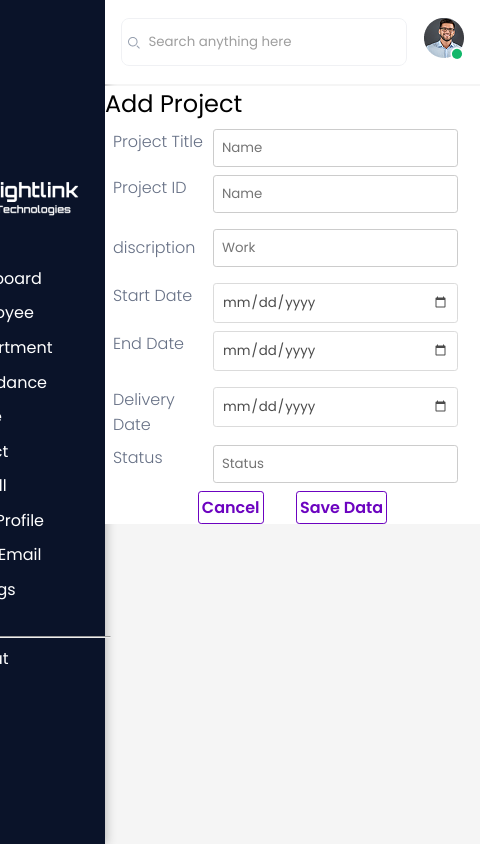
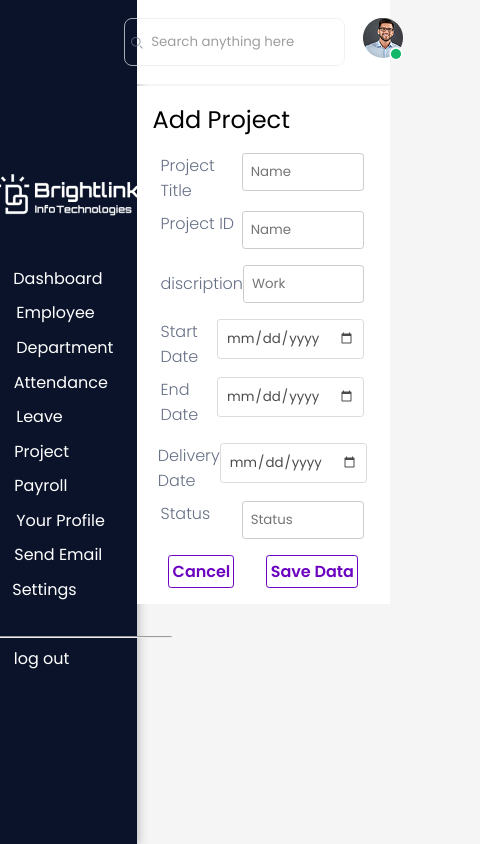
Before and after one commit to smita1017/HRM-PROJECT-2, a plain HTML site: page index.html in a window 390 px wide. Both pictures are taken after a click on the picture 310 px from the left and 40 px from the top of the page. Shown: the whole page, 480 px wide, since content can reach past the window. Drawn offline with Linux system fonts and the light colour scheme.

Commit message:
nightcode

```diff
--- a/index.js
+++ b/index.js
@@ -5,16 +5,23 @@ document.addEventListener("DOMContentLoaded", function () {
         const hamburgur = document.querySelector(".handburgerimg"); // Ensure correct class selection
         const leftSection = document.querySelector(".leftsection1");
         const rightsection=document.querySelector(".rightsection2");
-
+      const headerright=document.querySelector("headerright");
         function toggleHamburger() {
             console.log("Hamburger menu clicked"); // Debugging
-            if (leftSection.style.display === "block") {
+            if (leftSection.style.display === "block")
+               {
                 leftSection.style.display = "none";
-                leftSection.style.width="20%";
+                hamburgur.style.display = "block";
+                rightsection.style.display = "block";
+                rightsection.style.width="100%";
+
 
             } else {
                 leftSection.style.display = "block";
-                leftSection.style.width="50%";
+                leftSection.style.width="35%";
+                rightsection.style.width="65%";
+                hamburgur.style.display="block"
+                headerright.style.display="block";
             }
         }
 
--- a/style.css
+++ b/style.css
@@ -35,7 +35,7 @@ background-color: #f5f5f5;
     padding: 0.5rem;
   /* box-shadow: 0px 0px 10px 1px rgb(206, 201, 201); */
   display: flex;
-  justify-content: space-between;
+  justify-content:center;
   align-items: center;
   gap: 20rem;
   background-color: white;
@@ -285,6 +285,7 @@ h2 {
 }
  h2{
   font-size: 1.5rem;
+  text-align: center;
  }
  label{
     width: 9rem;
@@ -311,11 +312,11 @@ h2 {
 .maindesign {
   width: 100%;
   height: auto;
-  /* padding: 1rem; */
+  padding: 1rem;
   display: flex;
   justify-content: center;
   align-items: start;
-  gap: 0.5rem;
+  gap: 1rem;
 }
 form{
     display: flex;
```
